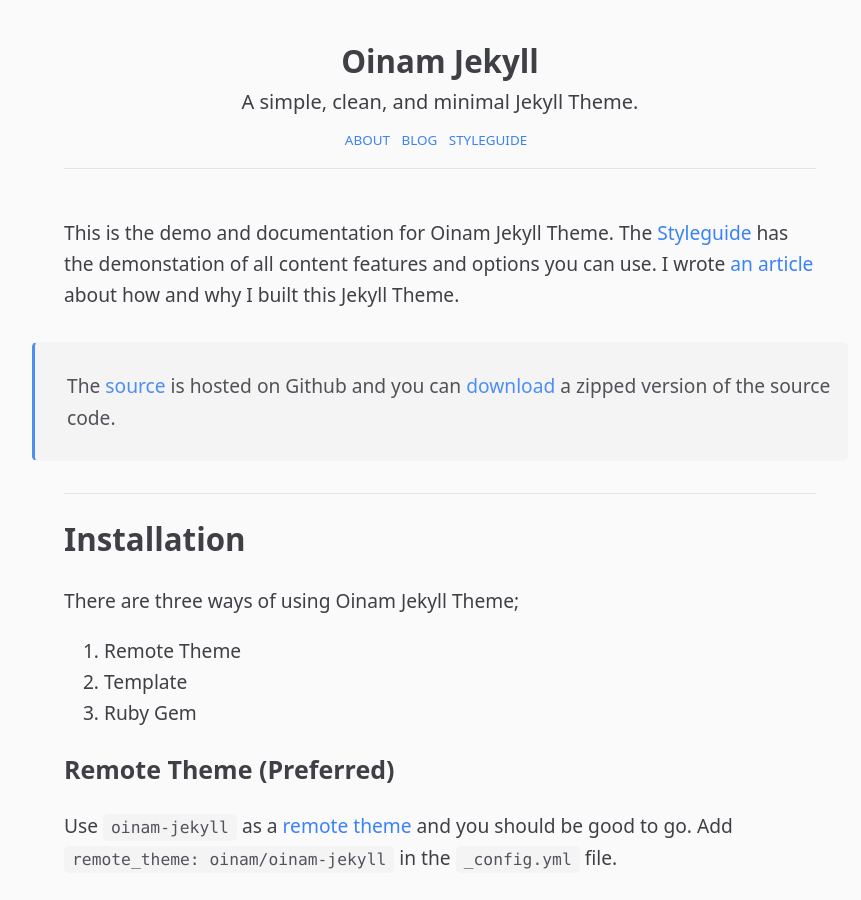
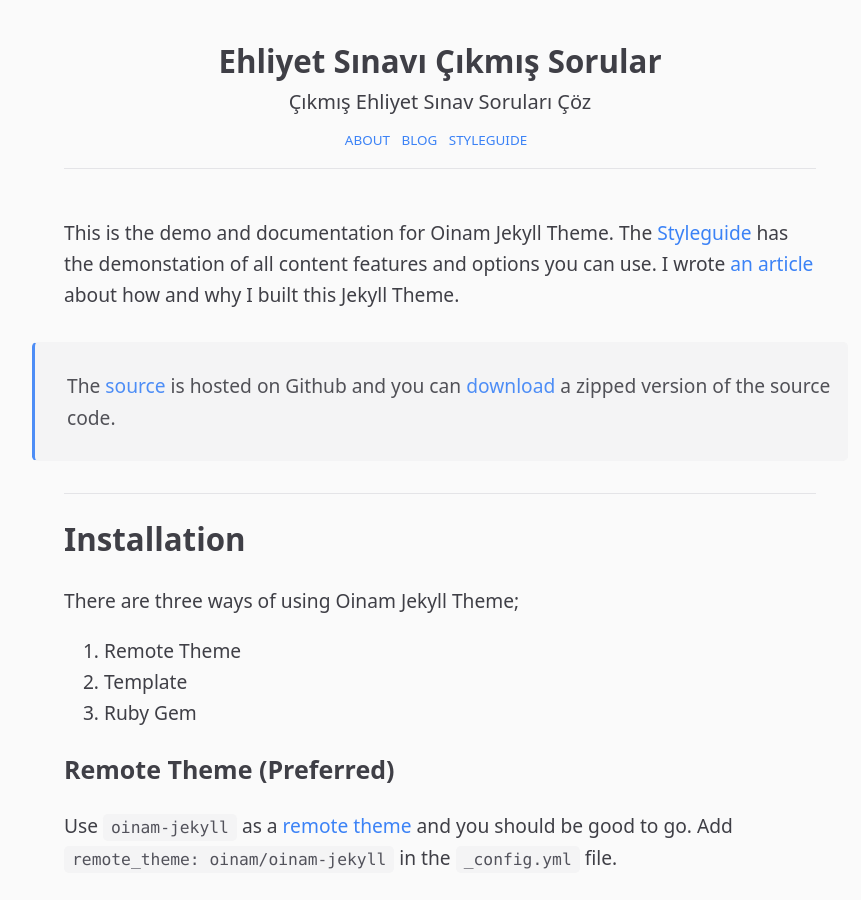
Before and after one commit to ehliyetsinav/ehliyetsinav.github.io, a Jekyll site: the page built from index.md, in a window 1280 px wide and 900 px high. Shown: the whole window, without its empty margins (200-1061 px from the left). Built offline with Jekyll 4.4.1, drawn with Linux system fonts in a browser that asks for light colours; some of the changed text lies outside the part shown.

Commit message:
Update _config.yml

```diff
--- a/_config.yml
+++ b/_config.yml
@@ -1,5 +1,5 @@
-title: Oinam Jekyll
-description: A simple, clean, and minimal Jekyll Theme.
+title:  Ehliyet Sınavı Çıkmış Sorular
+description: Çıkmış Ehliyet Sınav Soruları Çöz
 
 # Set this to your domain; baseurl is for the folder in your domain, if you have one -- `blog`.
 # you can leave both of them blank if you are deploying on a top-level domain.
```
